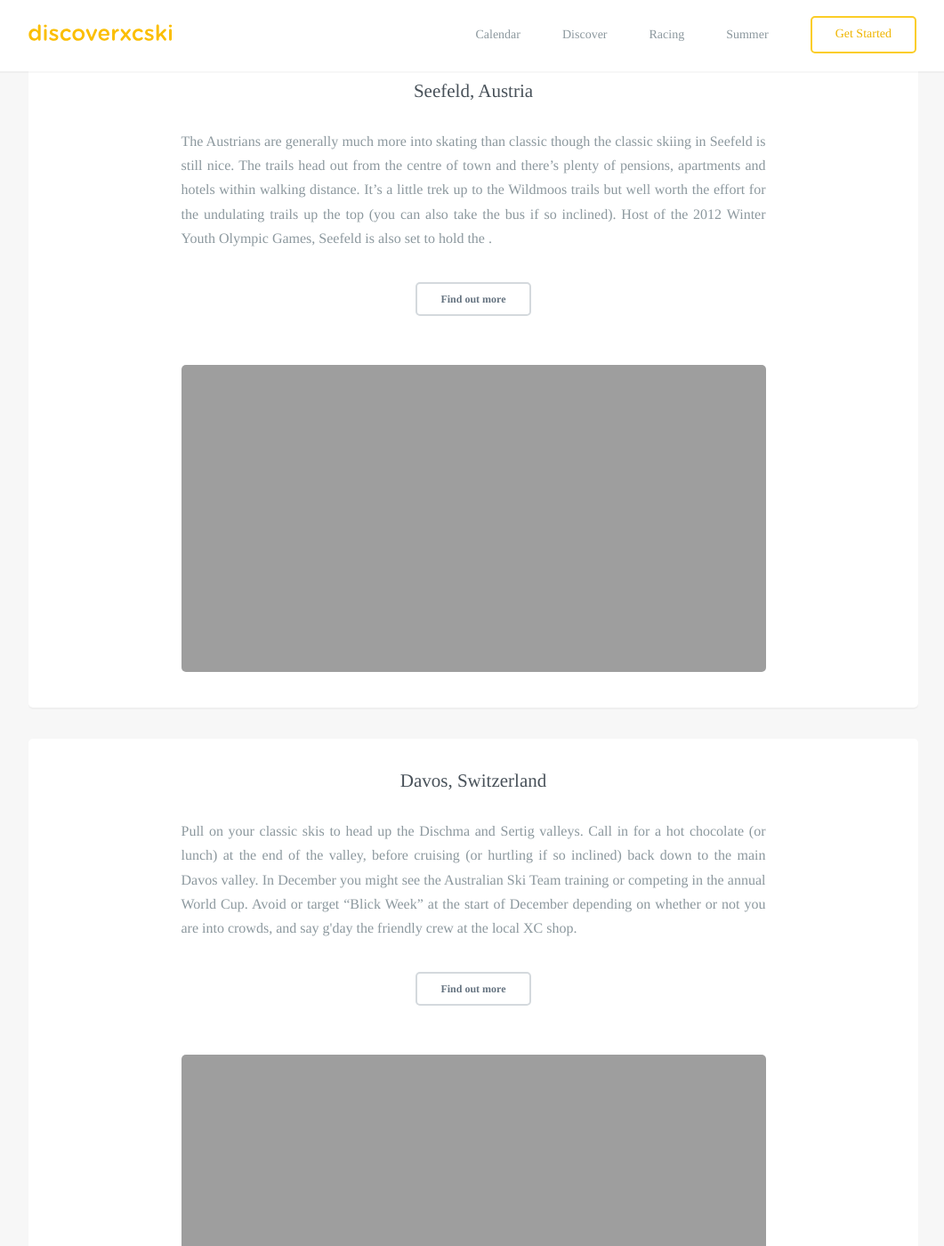
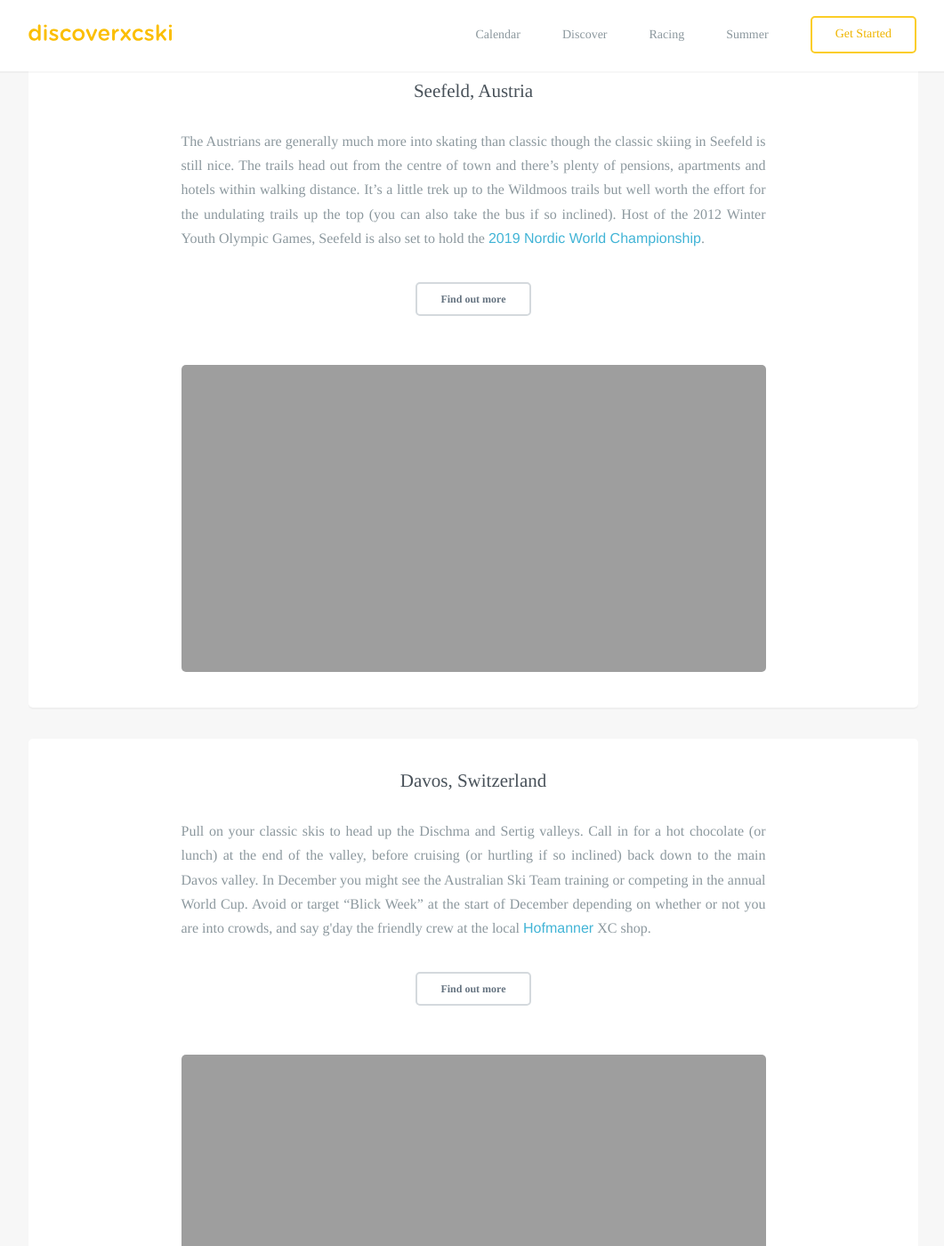
Before and after one commit to robcatto/robcatto.github.io, a Jekyll site: the page built from summer/endless-winter/index.html, in a window 1280 px wide and 1400 px high, scrolled down 4340 px. Shown: the whole window at 89% size, without its empty margins (108-1169 px from the left). Built offline with Jekyll 4.4.1, drawn with Linux system fonts in a browser that asks for light colours; some web fonts are replaced; Markdown is read by kramdown in place of the engine named in the settings.

Commit message:
Update index.html

```diff
--- a/summer/endless-winter/index.html
+++ b/summer/endless-winter/index.html
@@ -108,7 +108,7 @@ layout: default
 
                         <section class="mobile_section" style="padding-bottom: 40px;">
                 <h3 class="heading__aligned--page" style="text-align: center;">Seefeld, Austria</h3>
-                <p class="left__aligned--p">The Austrians are generally much more into skating than classic though the classic skiing in Seefeld is still nice. The trails head out from the centre of town and there’s plenty of pensions, apartments and hotels within walking distance. It’s a little trek up to the Wildmoos trails but well worth the effort for the undulating trails up the top (you can also take the bus if so inclined). Host of the 2012 Winter Youth Olympic Games, Seefeld is also set to hold the <a href="https://en.wikipedia.org/wiki/FIS_Nordic_World_Ski_Championships_2019" target="_blank"2019 Nordic World Championship></a>.
+                <p class="left__aligned--p">The Austrians are generally much more into skating than classic though the classic skiing in Seefeld is still nice. The trails head out from the centre of town and there’s plenty of pensions, apartments and hotels within walking distance. It’s a little trek up to the Wildmoos trails but well worth the effort for the undulating trails up the top (you can also take the bus if so inclined). Host of the 2012 Winter Youth Olympic Games, Seefeld is also set to hold the <a href="https://en.wikipedia.org/wiki/FIS_Nordic_World_Ski_Championships_2019" target="_blank">2019 Nordic World Championship</a>.
                 </p>
                 <a class="button small dark" href="http://www.seefeld.com/en" data-featurette="analytics-click-event" target="_blank" data-event-category="button" data-event-action="M: Clicked Design an iOS Game" data-event-label="Source: Homepage Alt" id="featurette-35">Find out more</a>
                 <div class="one">
@@ -120,7 +120,7 @@ layout: default
 
                         <section class="mobile_section" style="padding-bottom: 40px;">
                 <h3 class="heading__aligned--page" style="text-align: center;">Davos, Switzerland</h3>
-                <p class="left__aligned--p">Pull on your classic skis to head up the Dischma and Sertig valleys. Call in for a hot chocolate (or lunch) at the end of the valley, before cruising (or hurtling if so inclined) back down to the main Davos valley. In December you might see the Australian Ski Team training or competing in the annual World Cup. Avoid or target “Blick Week” at the start of December depending on whether or not you are into crowds, and say g'day the friendly crew at the local <a href="http://www.hofmaenner.com/go.cfm?english&language=de"Hofmanner></a> XC shop.
+                <p class="left__aligned--p">Pull on your classic skis to head up the Dischma and Sertig valleys. Call in for a hot chocolate (or lunch) at the end of the valley, before cruising (or hurtling if so inclined) back down to the main Davos valley. In December you might see the Australian Ski Team training or competing in the annual World Cup. Avoid or target “Blick Week” at the start of December depending on whether or not you are into crowds, and say g'day the friendly crew at the local <a href="http://www.hofmaenner.com/go.cfm?english&language=de">Hofmanner</a> XC shop.
  </p>
                 <a class="button small dark" href="http://www.davos.ch/en/experience/winter/cross-country-skiing.html" data-featurette="analytics-click-event" target="_blank" data-event-category="button" data-event-action="M: Clicked Design an iOS Game" data-event-label="Source: Homepage Alt" id="featurette-35">Find out more</a>
                 <div class="one">
```
